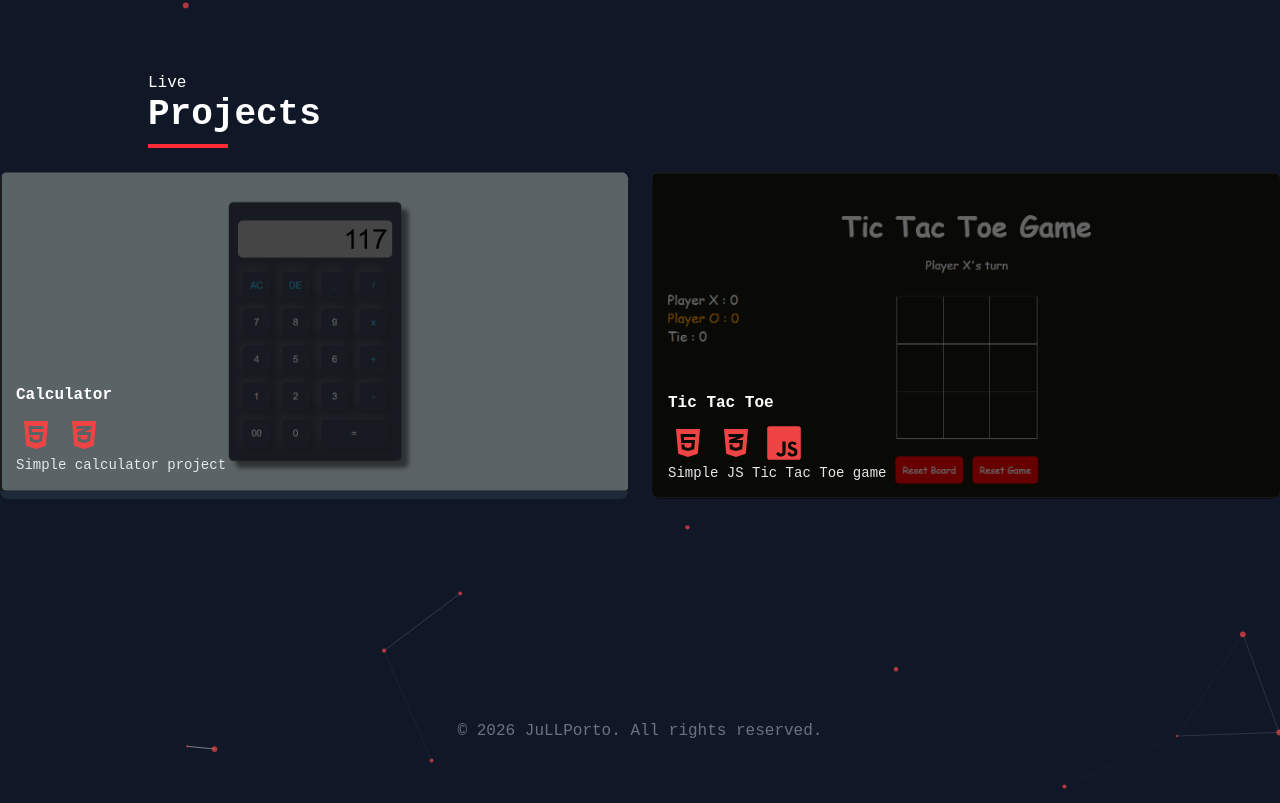
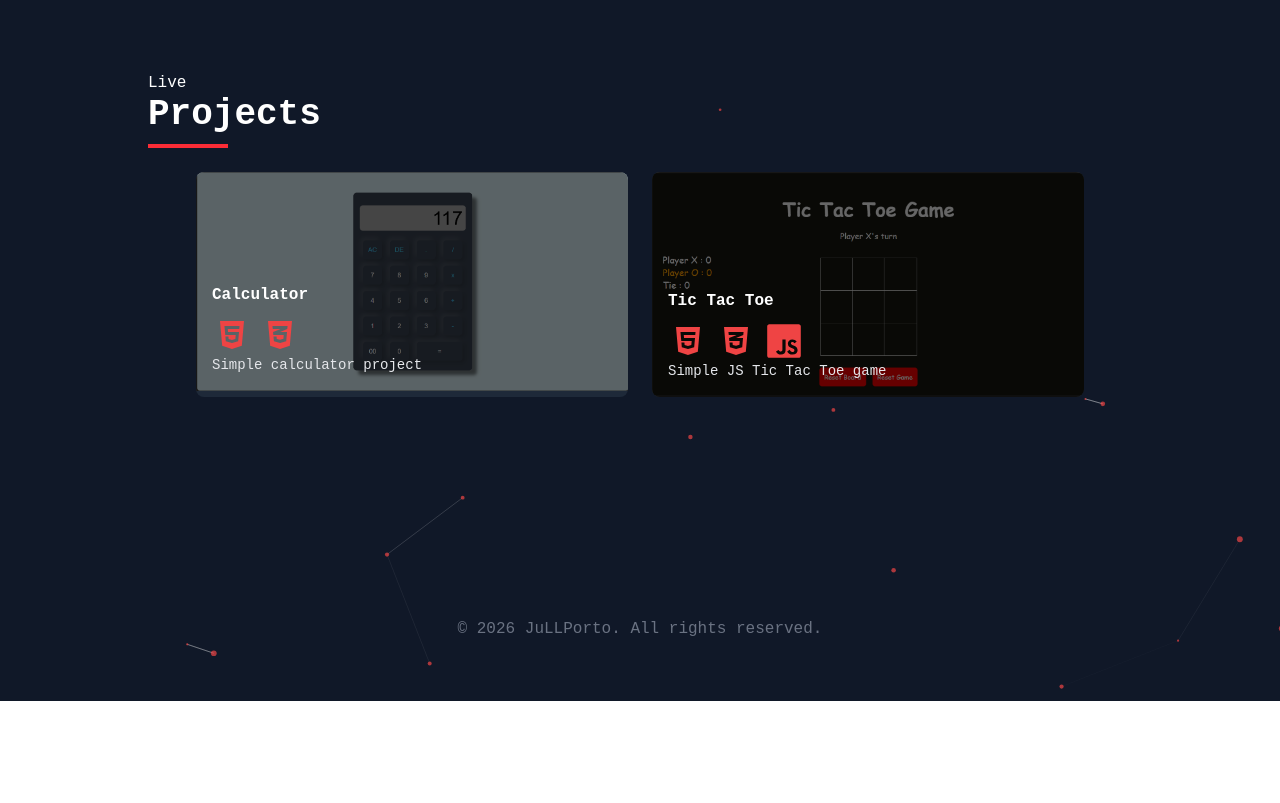
Before and after one commit to Mhmd7uLL/PortFolioReact, a React (Vite) app: page /projects in a window 1280 px wide. Shown: the part 1690-2493 px from the top of the page. After the commit the page ends 2391 px from the top, so only its background shows below. Built offline with nearby package versions, Linux system fonts and the light colour scheme.

Commit message:
Update Projects.jsx

```diff
--- a/src/page/Projects/Projects.jsx
+++ b/src/page/Projects/Projects.jsx
@@ -199,7 +199,7 @@ function Projects() {
           <div className="bg-red-500 w-20 h-1 mt-2"></div>
         </div>
 
-        <div className="grid grid-cols-2 gap-6 mt-6 text-white">
+        <div className="grid grid-cols-2 gap-6 mt-6 text-white px-49">
           <div className="bg-gray-800 rounded-lg overflow-hidden hover:scale-105 transform transition duration-300">
             <div className="relative hover:cursor-pointer">
               <a href="https://calculator-three-kappa-81.vercel.app/">
```
